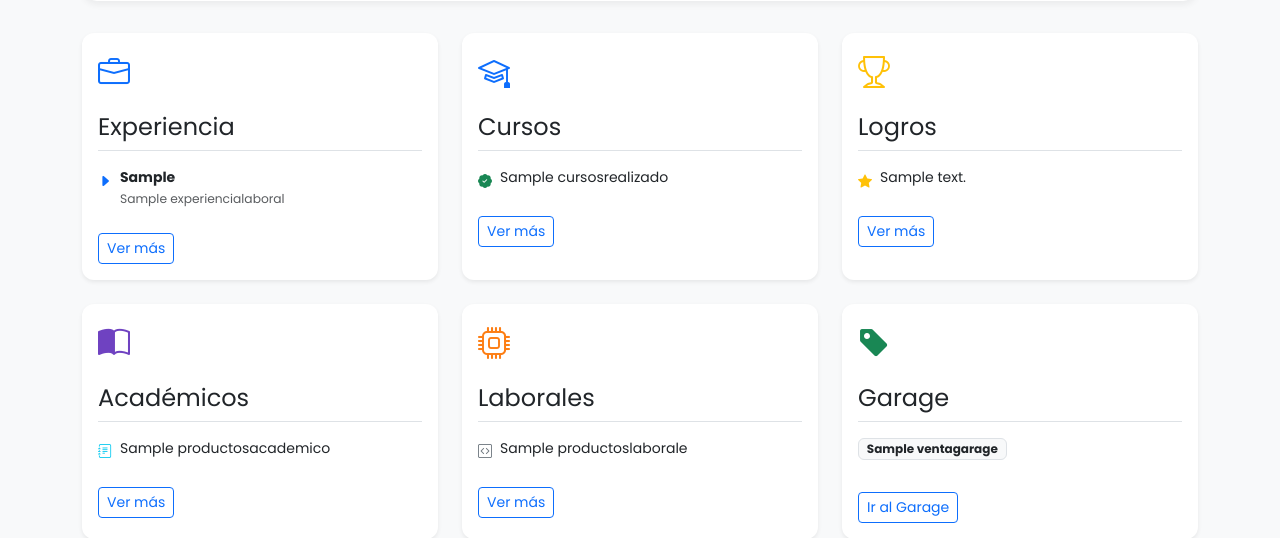
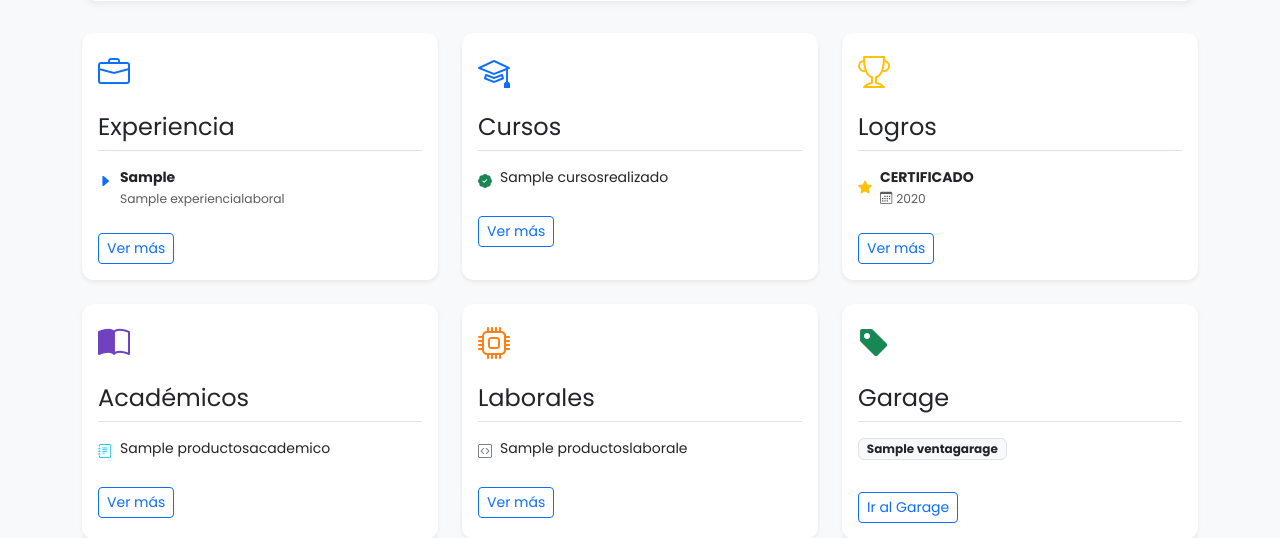
Before and after one commit to 10SEBASG01/CV-JANDRY-GUARANDA, a Django app: page / in a window 1280 px wide. Shown: the part 666-1204 px from the top of the page. Run offline with Django 5.2, Linux system fonts and the light colour scheme; tables that the repository leaves empty hold one stand-in row (values such as "Sample post"); grey boxes marked "Sample" are stand-in pictures.

Commit message:
Decimo Quinto Commit Proyecto

```diff
--- a/Perfil/templates/home.html
+++ b/Perfil/templates/home.html
@@ -209,9 +209,12 @@
                 <h4 class="card-title mt-3 border-bottom pb-2">Logros</h4>
                 <ul class="list-unstyled mt-3">
                     {% for rec in resumen_rec %}
-                        <li class="small mb-2 d-flex">
-                            <i class="bi bi-star-fill text-warning me-2 mt-1"></i>
-                            <span>{{ rec.descripcionreconocimiento }}</span>
+                        <li class="small mb-3 d-flex align-items-center">
+                            <i class="bi bi-star-fill text-warning me-2"></i>
+                            <div>
+                                <span class="fw-bold d-block text-dark">CERTIFICADO</span>
+                                <small class="text-muted"><i class="bi bi-calendar3 me-1"></i>{{ rec.fechareconocimiento|date:"Y" }}</small>
+                            </div>
                         </li>
                     {% empty %}
                         <li class="small text-muted">No hay datos.</li>
```
